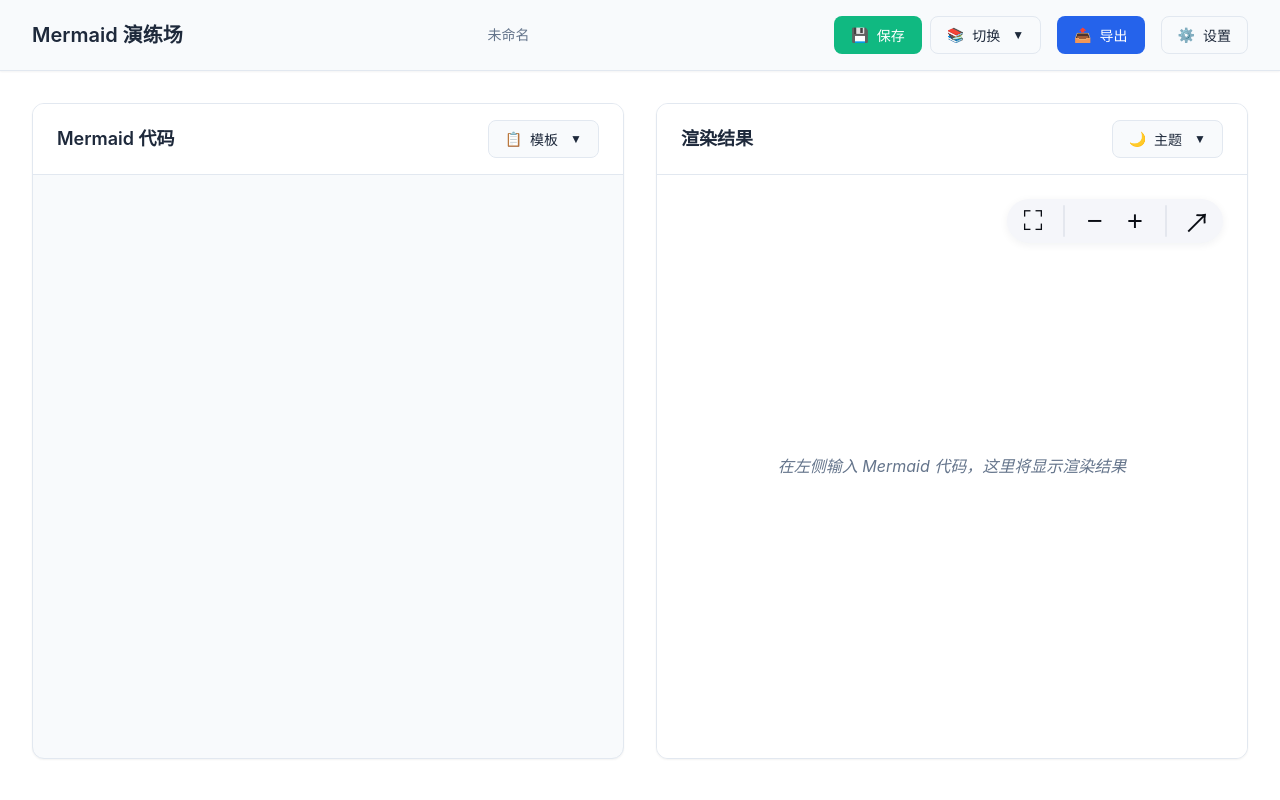
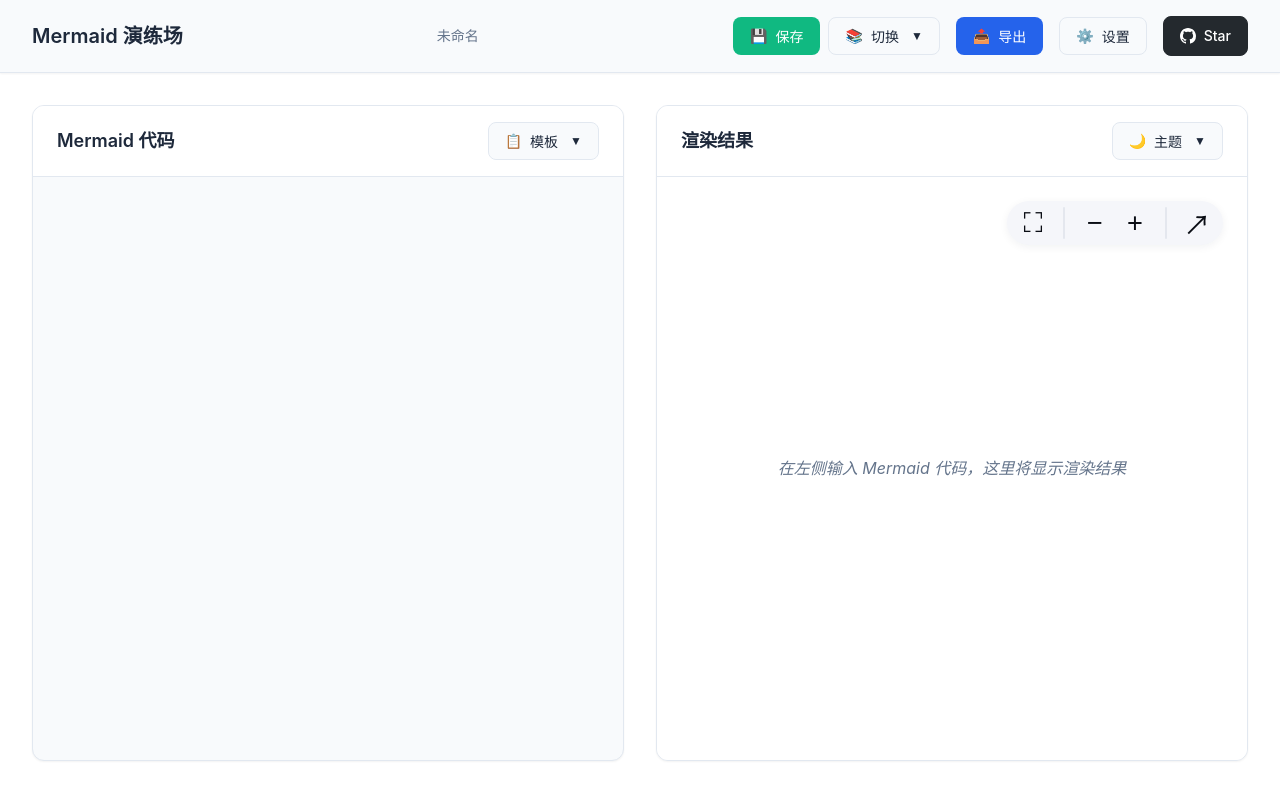
Before and after one commit to whyun-pages/mermaid-playground, a website built with Vite: page index.html in a window 1280 px wide. Built offline with nearby package versions, Linux system fonts and the light colour scheme; what monaco-editor would draw is missing.

Commit message:
feat: add github star button

```diff
--- a/index.html
+++ b/index.html
@@ -43,6 +43,12 @@
                     <span class="icon">⚙️</span>
                     设置
                 </button>
+                <a href="https://github.com/whyun-pages/mermaid-playground" target="_blank" rel="noopener noreferrer" class="btn btn-github">
+                    <svg class="github-icon" width="16" height="16" viewBox="0 0 16 16" fill="currentColor">
+                        <path d="M8 0C3.58 0 0 3.58 0 8c0 3.54 2.29 6.53 5.47 7.59.4.07.55-.17.55-.38 0-.19-.01-.82-.01-1.49-2.01.37-2.53-.49-2.69-.94-.09-.23-.48-.94-.82-1.13-.28-.15-.68-.52-.01-.53.63-.01 1.08.58 1.23.82.72 1.21 1.87.87 2.33.66.07-.52.28-.87.51-1.07-1.78-.2-3.64-.89-3.64-3.95 0-.87.31-1.59.82-2.15-.08-.2-.36-1.02.08-2.12 0 0 .67-.21 2.2.82.64-.18 1.32-.27 2-.27.68 0 1.36.09 2 .27 1.53-1.04 2.2-.82 2.2-.82.44 1.1.16 1.92.08 2.12.51.56.82 1.27.82 2.15 0 3.07-1.87 3.75-3.65 3.95.29.25.54.73.54 1.48 0 1.07-.01 1.93-.01 2.2 0 .21.15.46.55.38A8.013 8.013 0 0 0 16 8c0-4.42-3.58-8-8-8z"/>
+                    </svg>
+                    Star
+                </a>
             </div>
         </nav>
 
--- a/src/styles/main.css
+++ b/src/styles/main.css
@@ -194,8 +194,26 @@
     box-shadow: var(--shadow-md);
 }
 
+.btn-github {
+    background-color: #24292e;
+    color: white;
+    border-color: #24292e;
+}
+
+.btn-github:hover {
+    background-color: #1a1e22;
+    transform: translateY(-1px);
+    box-shadow: var(--shadow-md);
+}
+
 .icon {
     font-size: var(--font-size-sm);
+}
+
+.github-icon {
+    width: 16px;
+    height: 16px;
+    flex-shrink: 0;
 }
 
 /* 下拉菜单 */
```
